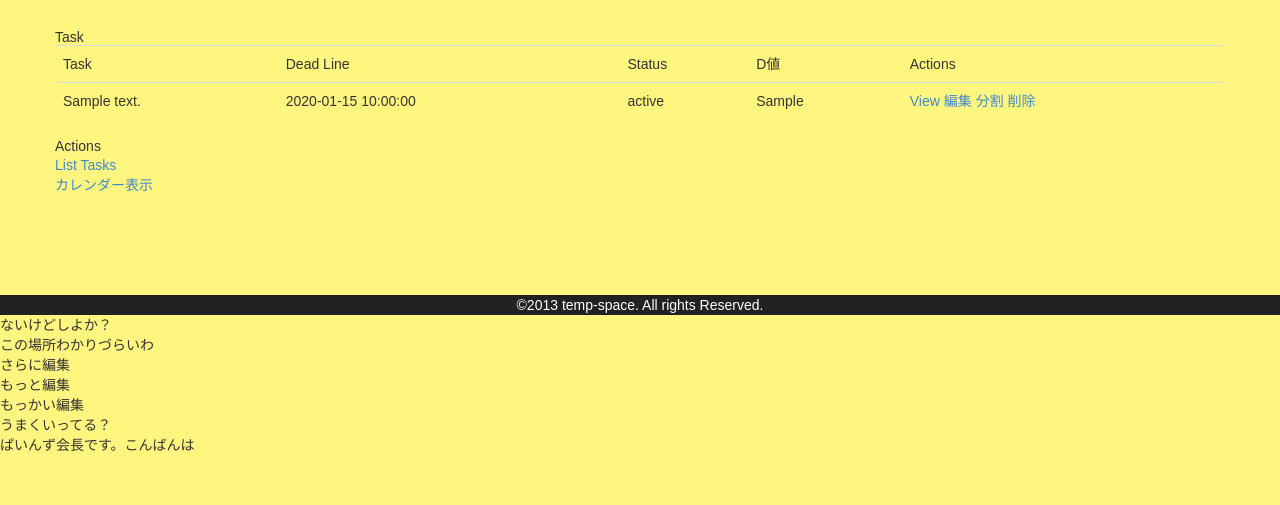
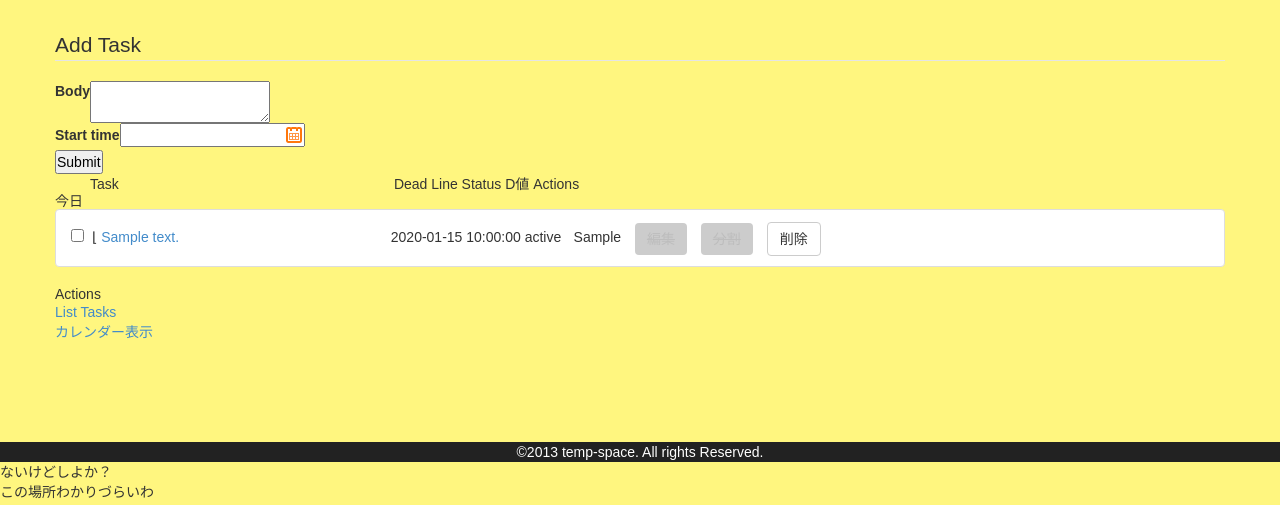
Before and after one commit to 8705/higgs, a CakePHP app: the page made by app/View/Tasks/view.ctp in a window 1280 px wide; the page is wider, and only the part inside the window is pictured. Shown: the part 51-556 px from the top of that part. Run offline with PHP 8.4 and a stand-in for CakePHP, Linux system fonts and the light colour scheme; the template is opened without the code that fills it: most values are stand-ins (such as "Sample title", 1, 10 or a date in 2020); form fields are guessed from the names that the template uses; data that the repository does not hold is empty; some libraries are stand-ins or nearby versions.

Commit message:
一族リストをインデントして表示

```diff
--- a/app/Controller/TasksController.php
+++ b/app/Controller/TasksController.php
@@ -80,7 +80,10 @@ class TasksController extends AppController {
 		$parents = $this->Task->getPath($id);
 		$allChildren = $this->Task->children($parents[0]['Task']['id'], null, null, $order='lft');
 		array_unshift($allChildren, $parents[0]);
-		$this->set('tasks', $allChildren);
+        foreach ($allChildren as $key => $val) {
+            $allChildren[$key]['Task']['indent'] = count($this->Task->getPath($val['Task']['id']))-1;
+        }
+        $this->set('tasks', $allChildren);
 	}
 
 	public function add() {
--- a/app/View/Tasks/view.ctp
+++ b/app/View/Tasks/view.ctp
@@ -1,28 +1,63 @@
 <div class="tasks view">
-<h2><?php echo __('Task'); ?></h2>
-	<table class='table'>
-	<tr>
-			<th><?php echo __('Task'); ?></th>
-			<th><?php echo __('Dead Line'); ?></th>
-			<th><?php echo __('Status'); ?></th>
-			<th><?php echo __('D値'); ?></th>
-			<th class="actions"><?php echo __('Actions'); ?></th>
-	</tr>
+	<div class="tasks form">
+	<?php echo $this->Form->create('Task'); ?>
+		<fieldset>
+			<legend><?php echo __('Add Task'); ?></legend>
+		<?php
+			echo $this->Form->input('user_id', array('type'=>'hidden', 'default' => $author['id']));//$user_idから$authorに変更
+			echo $this->Form->input('body');
+			echo $this->Form->input('start_time', array('type'=>'text', 'class' => 'datepicker'));
+		?>
+		<script>
+			$(document).ready(function() {
+				$('input.datepicker').Zebra_DatePicker();
+			});
+		</script>
+		<?php
+
+			//ajax送信用設定
+			echo $this->Js->submit('Submit', array(
+				'url' 		=> 'add',
+				'type' 		=> 'json',
+				'success' 	=> 'addTask(data, textStatus)',
+				'error' 	=> 'popUpPanel(true, "サーバーエラー")',
+				'async' 	=> true
+				)
+			)
+		?>
+		</fieldset>
+	<?php echo $this->Form->end(); ?>
+	</div>
+	<div class="data-label">
+		<span class="head-body"><?php echo __('Task'); ?></span>
+		<span class="head-deadLin"><?php echo __('Dead Line'); ?></span>
+		<span class="head-status"><?php echo __('Status'); ?></span>
+		<span class="head-d"><?php echo __('D値'); ?></span>
+		<span class="head-actions"><?php echo __('Actions'); ?></span>
+	</div>
+		<h3>今日</h3>
+	<ul class="list-group" id="task-list">
 	<?php foreach ($tasks as $task): ?>
-	<tr>
-		<td><?php echo h($task['Task']['body']); ?>&nbsp;</td>
-		<td><?php echo h($task['Task']['start_time']); ?>&nbsp;</td>
-		<td><?php echo h($task['Task']['status']); ?>&nbsp;</td>
-		<td><?php echo h($task['Task']['d_param']); ?>&nbsp;</td>
-		<td class="actions">
-			<?php echo $this->Html->link(__('View'), array('action' => 'view', $task['Task']['id'])); ?>
-			<?php echo $this->Html->link(__('編集'), array('action' => 'edit', $task['Task']['id'])); ?>
-			<?php echo $this->Html->link(__('分割'), array('action' => 'edit', $task['Task']['id'])); ?>
-			<?php echo $this->Form->postLink(__('削除'), array('action' => 'delete', $task['Task']['id']), null, __('Are you sure you want to delete # %s?', $task['Task']['id'])); ?>
-		</td>
-	</tr>
+		<li id="task_<?php echo h($task['Task']['id']); ?>" class="<?php echo h($task['Task']['status']);?> list-group-item clearfix" data-task-id="<?php echo h($task['Task']['id']); ?>">
+			<span class="check-task"><input type="checkbox" <?php if($task['Task']['status'] == 'done'){echo h('checked');} ?>></span>
+			<span class="body">
+				<?php
+					if($task['Task']['indent'] === 0) {
+						echo $this->Html->link(__(h($task['Task']['body'])), array('action' => 'view', $task['Task']['id']));
+					} else {
+						echo str_repeat('&nbsp;&nbsp;&nbsp;&nbsp;', $task['Task']['indent']).'&lfloor;&nbsp;'.$this->Html->link(__(h($task['Task']['body'])), array('action' => 'view', $task['Task']['id']));
+					}
+				?>
+			</span>
+			<span class="start_time"><?php echo h($task['Task']['start_time']); ?></span>
+			<span class="status"><?php echo h($task['Task']['status']); ?></span>
+			<span class="d_param"><?php echo h($task['Task']['d_param']); ?></span>
+			<span class="<?php echo h($task['Task']['status']=='notyet'?'edit-task':'disable-edit btn-disabled');?> btn btn-default">編集</span>
+			<span class="<?php echo h($task['Task']['status']=='notyet'?'divide-task':'disable-divide btn-disabled');?> btn btn-default">分割</span>
+			<span class="delete-task btn btn-default">削除</span>
+		</li>
 	<?php endforeach; ?>
-	</table>
+	</ul>
 </div>
 <div class="actions">
 	<h3><?php echo __('Actions'); ?></h3>
```
